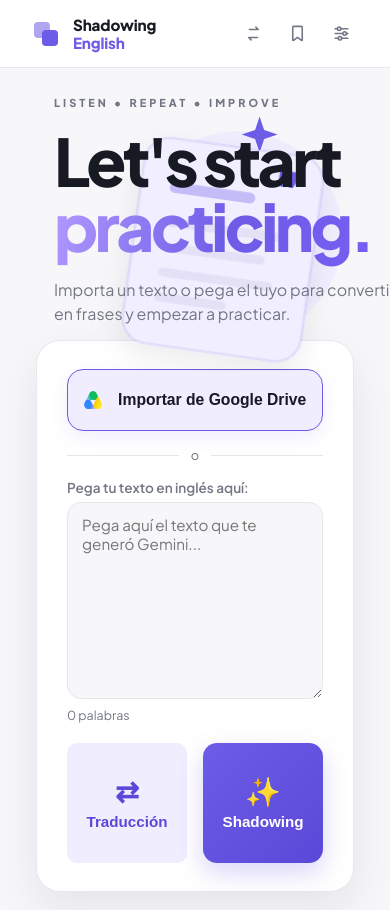
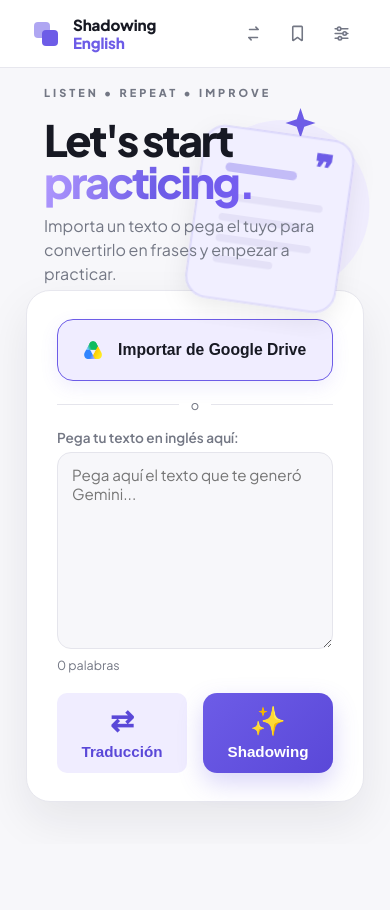
Before and after one commit to JesusRiddle/shadowing-app, a plain HTML site: page index.html in a window 390 px wide. After the commit the page ends 844 px from the top, so only its background shows below. Drawn offline with Linux system fonts and the light colour scheme; no server answers.

Commit message:
Responsive Design improvement

```diff
--- a/app.js
+++ b/app.js
@@ -698,6 +698,27 @@ els.loadDriveBtn.addEventListener('click', async () => {
             setLoadedTitle(file.name.trim());
             pendingTranslationRawText = pairedText;
             pairedTranslationSentences = null;
+
+            els.textInput.scrollIntoView({
+              behavior: 'smooth',
+              block: 'center'
+            });
+
+            setTimeout(() => {
+              const btn = document.getElementById('startShadowBtn');
+
+              if (!btn) return;
+
+              // Reinicia la animación si ya estaba activa
+              btn.classList.remove('guide-highlight');
+              void btn.offsetWidth;
+
+              btn.classList.add('guide-highlight');
+
+              setTimeout(() => {
+                btn.classList.remove('guide-highlight');
+              }, 2500);
+            }, 600);
           });
         }).catch(err => {
           row.querySelector('.lib-sub').textContent = 'Error al cargar (ES)';
--- a/index.html
+++ b/index.html
@@ -149,7 +149,7 @@
       <div class="hero-text">
         <p class="hero-kicker">LISTEN • REPEAT • IMPROVE</p>
         <h2 class="hero-title">Let's start<br><span>practicing.</span></h2>
-        <p class="hero-sub">Importa un texto o pega el tuyo para convertirlo <br> en frases y empezar a practicar.</p>
+        <p class="hero-sub">Importa un texto o pega el tuyo para convertirlo en frases y empezar a practicar.</p>
       </div>
       <div class="hero-art" aria-hidden="true">
         <svg viewBox="0 0 160 160" xmlns="http://www.w3.org/2000/svg">
@@ -252,7 +252,7 @@
     <div class="speed-block">
       <p class="speed-label">Velocidad de reproducción</p>
       <div class="speed-presets" id="speedPresets">
-        <button data-rate="0.2">0.3x</button>
+        <button data-rate="0.3">0.3x</button>
         <button data-rate="0.6">0.6x</button>
         <button data-rate="1">1x</button>
       </div>
@@ -328,7 +328,7 @@
       </div>
 
       <div class="speed-presets popup-speed-presets" id="popupSpeedPresets">
-        <button data-rate="0.2">0.2x</button>
+        <button data-rate="0.3">0.3x</button>
         <button data-rate="0.6">0.6x</button>
         <button data-rate="1">1x</button>
       </div>
--- a/styles.css
+++ b/styles.css
@@ -165,7 +165,7 @@ body {
   width: 100%;
   max-width: 740px;
   margin: 0 auto;
-  padding: 10px 36px 0px;
+  padding: 10px 26px 0px;
 }
 
 .hero {
@@ -188,7 +188,7 @@ body {
 }
 
 .hero-art {
-  flex: 0 0 38%;
+  flex: 0 0 36%;
   min-width: 240px;
   min-height: 250px;
   position: relative;
@@ -226,8 +226,8 @@ body {
   font-size: 1rem;
   line-height: 1.5;
   margin: 0;
-  max-width: none;
-  white-space: nowrap;
+  max-width: 390px;
+  white-space: normal;
 }
 
 .hero-kicker {
@@ -1383,7 +1383,7 @@ input[type="range"]::-webkit-slider-thumb {
 .action-grid .primary-btn,
 .action-grid .secondary-btn {
   margin-top: 0;
-  height: 120px;
+  height: 80px;
   /* Botones más altos y cuadrados */
   display: flex;
   flex-direction: column;
@@ -1438,10 +1438,11 @@ input[type="range"]::-webkit-slider-thumb {
   box-shadow: 0 4px 12px color-mix(in srgb, var(--primary) 40%, transparent);
 }
 
-@media (max-width: 740px) {
+@media (max-width: 640px) {
 
   .hero {
     position: relative;
+    display: block;
   }
 
   .hero-text {
@@ -1450,6 +1451,29 @@ input[type="range"]::-webkit-slider-thumb {
     z-index: 2;
   }
 
+  .hero-title {
+    font-size: clamp(2.1rem, 13.5vw, 2.7rem);
+    white-space: nowrap;
+    margin-bottom: 10px;
+  }
+
+  .hero-sub {
+    max-width: 290px;
+    margin: 0;
+  }
+
+  .hero-art {
+    position: absolute;
+    width: 200px;
+    height: 250px;
+    right: 0;
+    bottom: -20px;
+    margin: 0;
+    min-width: 0;
+    min-height: 0;
+    z-index: 1;
+    pointer-events: none;
+  }
 
   .hero-art svg {
     width: 120%;
@@ -1457,8 +1481,24 @@ input[type="range"]::-webkit-slider-thumb {
     right: -8%;
     top: -6%;
   }
+}
 
-  .hero-title {
-    white-space: nowrap;
+#startShadowBtn.guide-highlight {
+  animation: shadowingGuide 0.8s ease-in-out 3;
+}
+
+@keyframes shadowingGuide {
+
+  0%,
+  100% {
+    box-shadow:
+      0 10px 24px rgba(108, 92, 231, 0.18),
+      0 0 0 0 rgba(108, 92, 231, 0);
+  }
+
+  50% {
+    box-shadow:
+      0 10px 28px rgba(108, 92, 231, 0.30),
+      0 0 0 6px rgba(108, 92, 231, 0.20);
   }
 }
```
